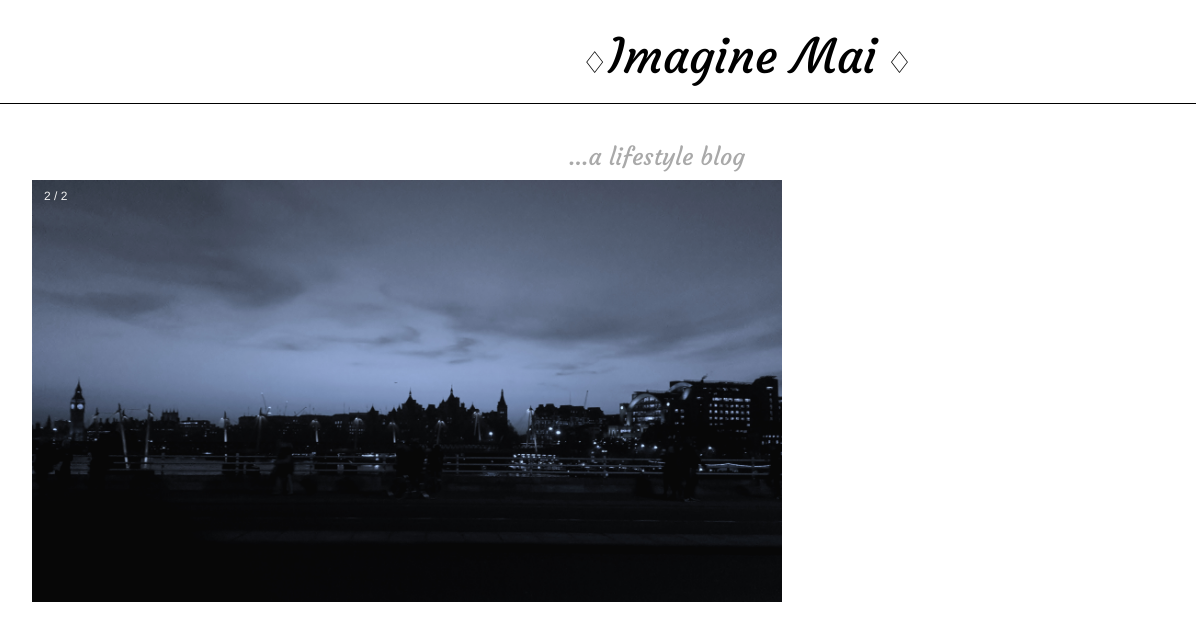
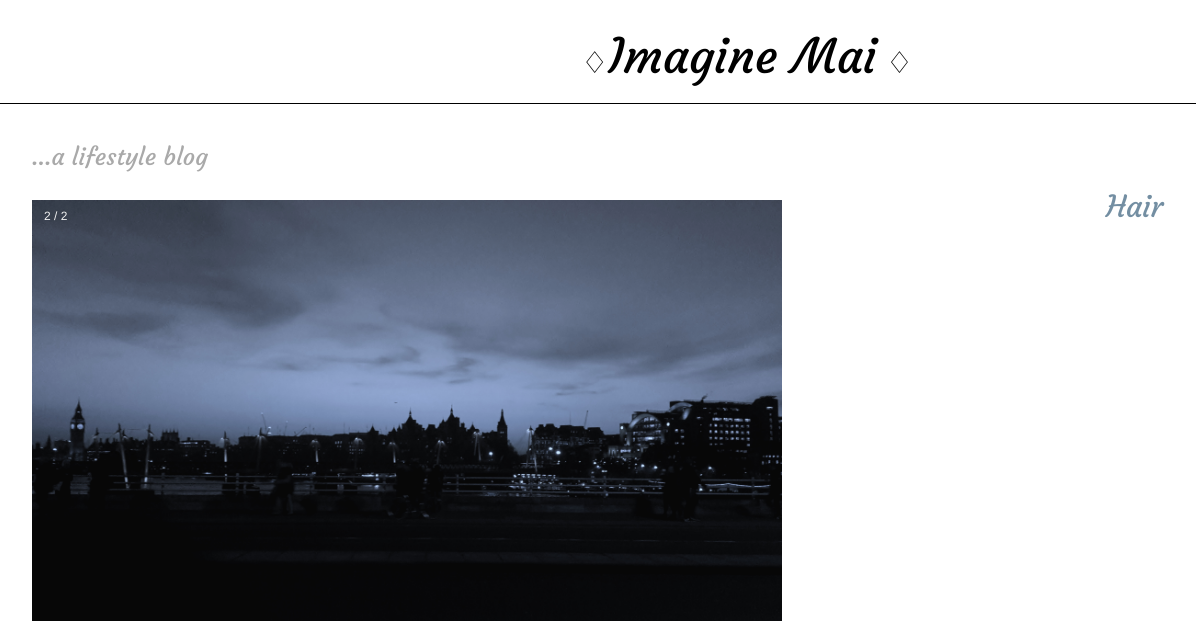
Before and after one commit to talithagrace/imaginemai, a Django app: page / in a window 1520 px wide. Shown: the top 621 px of the page, without its empty margins (23-1219 px from the left). Run offline with Django 3.2, Linux system fonts and the light colour scheme; parts of the project's set-up code (start-up, migrations or seed data) failed here and were passed over; some libraries are stand-ins or nearby versions.

Commit message:
css changes to home page

```diff
--- a/home/static/css/imaginemaiblog4.css
+++ b/home/static/css/imaginemaiblog5.css
@@ -95,9 +95,9 @@ h2 {
 
 .blogintro{
 	position:relative;
-	/*margin: 0 auto;*/
-	margin-left: 500px;
-	text-align: center;
+	margin: 0 auto;
+	/*margin-left: 500px;
+	text-align: center;*/
 }
 
 h1 a {
@@ -248,6 +248,89 @@ body {
   .text {font-size: 11px}
 }
 
-@media only screen and (min-device-width: 300px) {
+.rw {
+	float: right;
+
+}
+.rw-wrapper{
+
+	overflow: auto;
+	max-width: 100%;
+	/*position: relative;
+	margin: 100px auto 0 auto;*/
+	font-family: 'Bree Serif';
+	padding: 10px;
+}
+
+.rw-sentence{
+	margin: 0;
+	text-align: center;
+	text-shadow: 1px 1px 1px rgba(255,255,255,0.8);
+}
+
+.rw-sentence span{
+	color: #444;
+	white-space: nowrap;
+	font-size: 100%;
+	font-weight: normal;
+}
+
+.rw-words{
+	display: inline;
+	text-indent: 10px;
+}
+
+.rw-words span{
+	position: absolute;
+	opacity: 0;
+	overflow: hidden;
+	max-width: 100%;
+	color: #6b969d;
+}
+
+.rw-words-1 span{
+	animation: rotateWordsFirst 18s linear infinite 0s;
+}
+.rw-words-2 span{
+	animation: rotateWordsSecond 24s linear infinite 0s;
+}
+.rw-words span:nth-child(2) {
+	animation-delay: 4s;
+	color: #6b889d;
+}
+.rw-words span:nth-child(3) {
+	animation-delay: 8s;
+	color: #6b739d;
+}
+.rw-words span:nth-child(4) {
+	animation-delay: 12s;
+	color: #7a6b9d;
+}
+.rw-words span:nth-child(5) {
+	animation-delay: 16s;
+	color: #8d6b9d;
+}
+.rw-words span:nth-child(6) {
+	animation-delay: 20s;
+	color: #9b6b9d;
+}
+
+@keyframes rotateWordsFirst {
+    0% { opacity: 1; animation-timing-function: ease-in; height: 0px; }
+    8% { opacity: 1; height: 60px; }
+    19% { opacity: 1; height: 60px; }
+	25% { opacity: 0; height: 60px; }
+    100% { opacity: 0; }
+}
+
+@keyframes rotateWordsSecond {
+    0% { opacity: 1; animation-timing-function: ease-in; width: 0px; }
+    10% { opacity: 0.3; width: 0px; }
+	20% { opacity: 1; width: 100%; }
+    27% { opacity: 0; width: 100%; }
+    100% { opacity: 0; }
+}
+
+/*@media only screen and (min-device-width: 300px) {
   .homeslide {max-width: 100%}
-}
+}*/
--- a/home/templates/home/imbase.html
+++ b/home/templates/home/imbase.html
@@ -5,7 +5,7 @@
 <link rel="stylesheet" href="//maxcdn.bootstrapcdn.com/bootstrap/3.2.0/css/bootstrap-theme.min.css">
 <link href="https://fonts.googleapis.com/css?family=Courgette" rel="stylesheet">
 <!--Above is a link to a font imported from google fonts-->
-<link rel="stylesheet" href="{% static 'css/imaginemaiblog4.css' %}">
+<link rel="stylesheet" href="{% static 'css/imaginemaiblog5.css' %}">
 <!--above is a link to my css file for the blog-->
 <!--<meta name="viewport" content="width=device-width, initial-scale=1.0">-->
 
--- a/home/templates/home/index.html
+++ b/home/templates/home/index.html
@@ -6,9 +6,26 @@
 <meta name="viewport" content="width=device-width, initial-scale=1">
 </head>
 <body>
+
 <div class="blogintro">
 <h1><a href="/">...a lifestyle blog</a></h1>
 </div>
+
+<div class="rw">
+<section class="rw-wrapper">
+	<h2 class="rw-sentence">
+		<div class="rw-words rw-words-2">
+			<span>London life</span>
+			<span>Hair</span>
+			<span>Make-up</span>
+			<span>Education</span>
+			<span>Entertainment</span>
+		</div>
+	</h2>
+</section>
+</div>
+
+<br>
 
 <div class="slideshow-container">
 
@@ -52,7 +69,6 @@ function showSlides() {
     setTimeout(showSlides, 5000); // Change image every 2 seconds
 }
 </script>
-
 </body>
 {% endblock %}
 </html>
```
